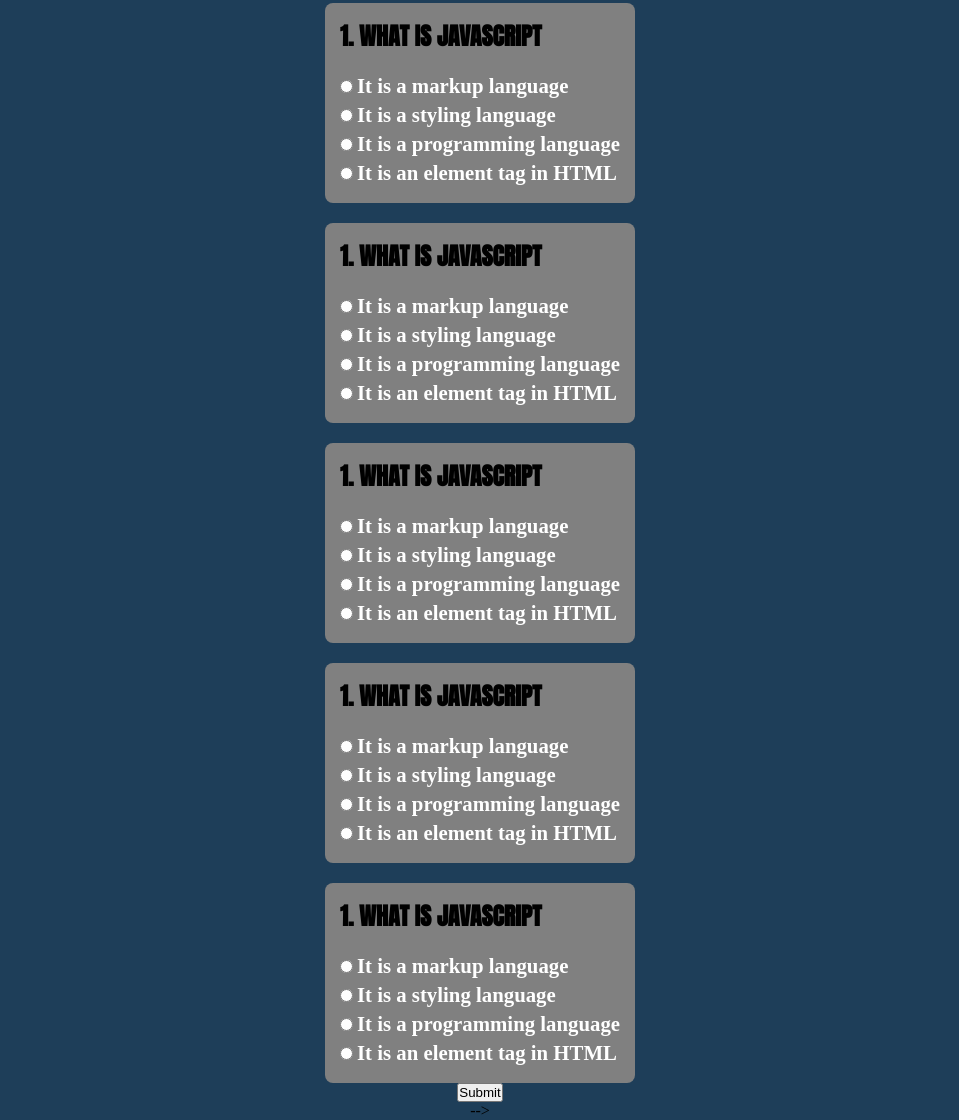
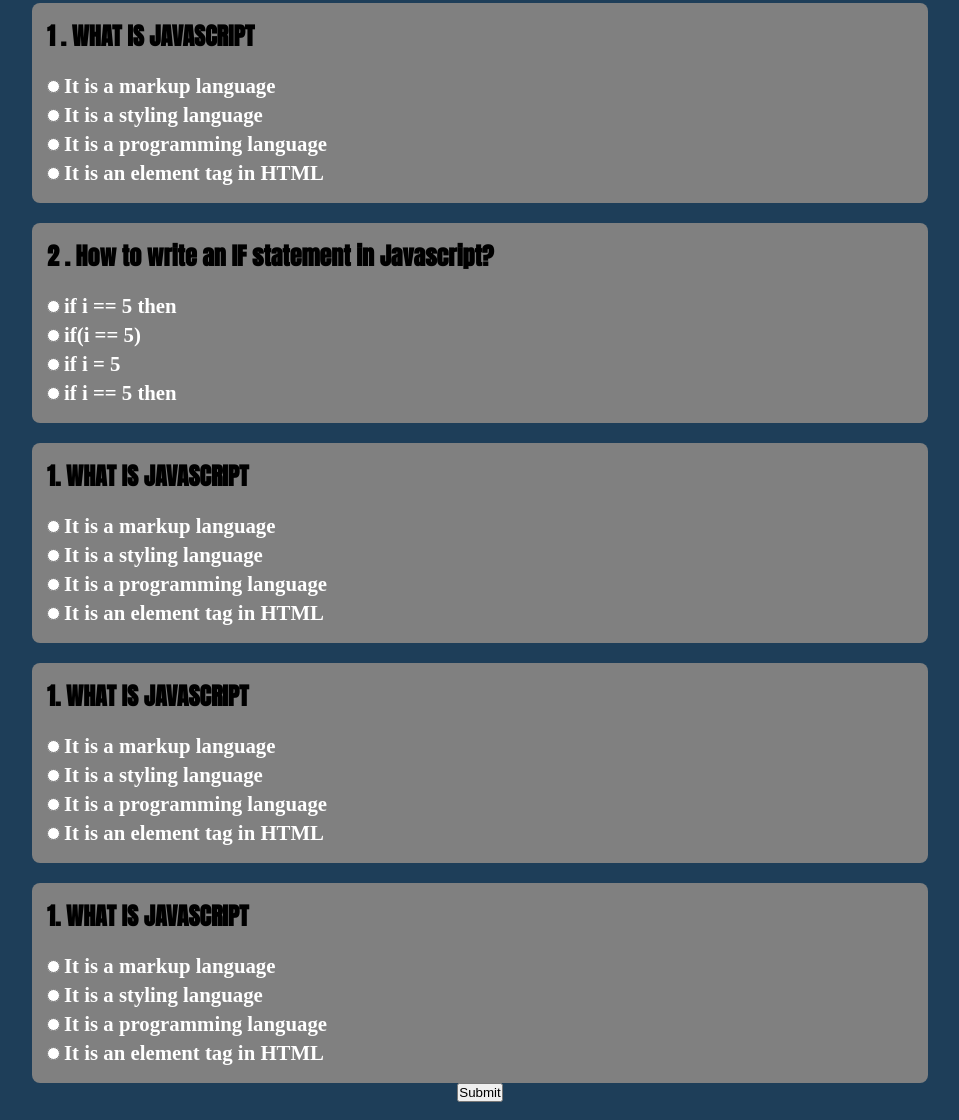
Before and after one commit to Zavi254/Javascript-Form_Test, a plain HTML site: page quiz_Board.html in a window 1280 px wide. Shown: the part 92-1212 px from the top of the page, without its empty margins (160-1119 px from the left). Drawn offline with Linux system fonts and the light colour scheme.

Commit message:
Edited the first and second form with the radio button questions

```diff
--- a/assets/css/quizBoardLayout.css
+++ b/assets/css/quizBoardLayout.css
@@ -14,6 +14,10 @@ form{
     font-weight: bold;
     background-color:#808080 ;
 }
+form:hover{
+    cursor: pointer;
+    box-shadow: 0px 0px 7px #6495ED;
+}
 form > * :not(h1){
     font-size: 1.3rem;
     margin-bottom: 10px;
@@ -21,11 +25,11 @@ form > * :not(h1){
 form > h1{
     font-size: 1.5rem;
     color: black;
+    font-family: 'Anton', sans-serif;
 }
 @media only screen and (max-width:768px){
     h1{
         text-align: center;
-        font-family: 'Anton', sans-serif;
         font-size: 2.3rem;
         color: #fff;
         margin-bottom: 20px;
@@ -64,6 +68,7 @@ form > h1{
         height: 200px;
         border-radius: 8px;
         margin-top: 20px;
+        width: 70%;
 
     }
 }
@@ -86,12 +91,12 @@ form > h1{
     }
     form{
         background-color:#808080 ;
-        /* width: 20%; */
+        width: 70%;
         height: 200px;
         border-radius: 8px;
         margin-top: 20px;
         margin: auto;
         padding: 20px;
-
+        margin-bottom: 20px;
     }
 }
--- a/quiz_Board.html
+++ b/quiz_Board.html
@@ -16,7 +16,48 @@
     </header>
     <section class="quizBoardSection">
 
-        <form action="#">
+        <form action="/action_page.php" id="firstForm">
+            <h1>1 . WHAT IS JAVASCRIPT</h1>
+            <div>
+                <input type="radio" id="markupLanguage" name="whatIsJS">
+                <label for="markupLanguage">It is a markup language</label>
+            </div>
+            <div>
+                <input type="radio" id="stylingLanguage" name="whatIsJS">
+                <label for="stylingLanguage">It is a styling language</label>
+            </div>
+            <div>
+                <input type="radio" id="programmingLanguage" name="whatIsJS">
+                <label for="programmingLanguage">It is a programming language</label>
+            </div>
+            <div>
+                <input type="radio" id="elementTag" name="whatIsJS">
+                <label for="elementTag">It is an element tag in HTML</label>
+            </div>
+
+        </form>
+
+        <form action="#" id="secondForm">
+            <h1>2 . How to write an IF statement in Javascript?</h1>
+            <div>
+                <input type="radio" name="ifStatement" id="ifStatementFirstChoice">
+                <label for="ifStatementFirstChoice">if i == 5 then</label>
+            </div>
+            <div>
+                <input type="radio" name="ifStatement" id="ifStatementSecondChoice">
+                <label for="ifStatementSecondChoice">if(i == 5)</label>
+            </div>
+            <div>
+                <input type="radio" name="ifStatement" id="ifStatementThirdChoice">
+                <label for="ifStatementThirdChoice">if i = 5</label>
+            </div>
+            <div>
+                <input type="radio" name="ifStatement" id="ifStatementFourthChoice">
+                <label for="ifStatementFourthChoice">if i == 5 then</label>
+            </div>
+
+        </form>
+        <form action="#" id="thirdForm">
             <h1>1. WHAT IS JAVASCRIPT</h1>
             <div>
                 <input type="radio" name="" id="markupLanguage">
@@ -36,8 +77,7 @@
             </div>
 
         </form>
-
-        <form action="#">
+        <form action="#" id="forthForm">
             <h1>1. WHAT IS JAVASCRIPT</h1>
             <div>
                 <input type="radio" name="" id="markupLanguage">
@@ -57,7 +97,7 @@
             </div>
 
         </form>
-        <form action="#">
+        <form action="#" id="fifthForm">
             <h1>1. WHAT IS JAVASCRIPT</h1>
             <div>
                 <input type="radio" name="" id="markupLanguage">
@@ -77,47 +117,7 @@
             </div>
 
         </form>
-        <form action="#">
-            <h1>1. WHAT IS JAVASCRIPT</h1>
-            <div>
-                <input type="radio" name="" id="markupLanguage">
-                <label for="markupLanguage">It is a markup language</label>
-            </div>
-            <div>
-                <input type="radio" name="" id="stylingLanguage">
-                <label for="stylingLanguage">It is a styling language</label>
-            </div>
-            <div>
-                <input type="radio" name="" id="">
-                <label for="">It is a programming language</label>
-            </div>
-            <div>
-                <input type="radio" name="" id="">
-                <label for="">It is an element tag in HTML</label>
-            </div>
-
-        </form>
-        <form action="#">
-            <h1>1. WHAT IS JAVASCRIPT</h1>
-            <div>
-                <input type="radio" name="" id="markupLanguage">
-                <label for="markupLanguage">It is a markup language</label>
-            </div>
-            <div>
-                <input type="radio" name="" id="stylingLanguage">
-                <label for="stylingLanguage">It is a styling language</label>
-            </div>
-            <div>
-                <input type="radio" name="" id="">
-                <label for="">It is a programming language</label>
-            </div>
-            <div>
-                <input type="radio" name="" id="">
-                <label for="">It is an element tag in HTML</label>
-            </div>
-
-        </form>
-        <input type="submit" value="Submit"> -->
+        <input type="submit" value="Submit">
     </section>
 </body>
 </html>
```
